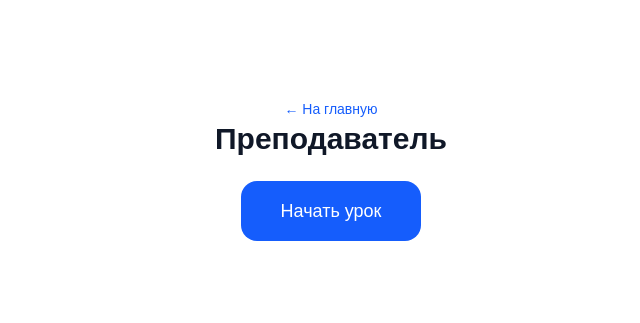
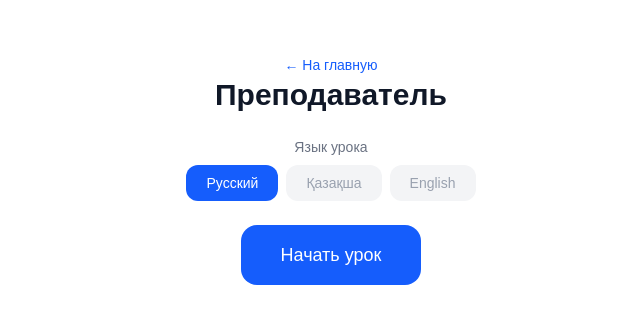
Before and after one commit to P12inc3/inclusivetalk, a Next.js app: page /teacher in a window 1280 px wide. Shown: the part 231-554 px from the top of the page, without its empty margins (309-949 px from the left). Built offline with nearby package versions, Linux system fonts and the light colour scheme; no server answers.

Commit message:
feat: language selection for teacher (Russian/Kazakh/English)

```diff
--- a/app/teacher/page.tsx
+++ b/app/teacher/page.tsx
@@ -4,6 +4,13 @@ import { useState, useRef, useEffect, useCallback } from 'react'
 import Link from 'next/link'
 
 type LessonState = 'idle' | 'connecting' | 'active' | 'stopped' | 'error'
+type Language = 'ru-RU' | 'kk-KZ' | 'en-US'
+
+const LANGUAGE_LABELS: Record<Language, string> = {
+  'ru-RU': 'Русский',
+  'kk-KZ': 'Қазақша',
+  'en-US': 'English',
+}
 
 function generateCode(): string {
   return Math.floor(100000 + Math.random() * 900000).toString()
@@ -14,6 +21,7 @@ const WS_URL = process.env.NEXT_PUBLIC_WS_URL ?? 'ws://localhost:3001/ws'
 
 export default function TeacherPage() {
   const [state, setState] = useState<LessonState>('idle')
+  const [language, setLanguage] = useState<Language>('ru-RU')
   const [code, setCode] = useState('')
   const [transcript, setTranscript] = useState('')
   const [connected, setConnected] = useState(false)
@@ -85,7 +93,7 @@ export default function TeacherPage() {
 
           // Start speech recognition after confirmed registration
           const recognition = new SpeechAPI()
-          recognition.lang = 'ru-RU'
+          recognition.lang = language
           recognition.continuous = true
           recognition.interimResults = true
           recognitionRef.current = recognition
@@ -148,7 +156,7 @@ export default function TeacherPage() {
         setErrorMsg('Не удалось подключиться к серверу')
       }
     }
-  }, [stopAll])
+  }, [stopAll, language])
 
   const stopLesson = useCallback(() => {
     console.log('[WS] Stopping lesson')
@@ -182,6 +190,24 @@ export default function TeacherPage() {
             ← На главную
           </Link>
           <h1 className="text-3xl font-bold text-gray-900 dark:text-white">Преподаватель</h1>
+          <div className="space-y-2">
+            <p className="text-sm text-gray-500 dark:text-gray-400">Язык урока</p>
+            <div className="flex flex-col sm:flex-row gap-2 justify-center">
+              {(['ru-RU', 'kk-KZ', 'en-US'] as const).map(lang => (
+                <button
+                  key={lang}
+                  onClick={() => setLanguage(lang)}
+                  className={`px-5 py-2 rounded-xl text-sm font-medium transition-colors ${
+                    language === lang
+                      ? 'bg-blue-600 text-white'
+                      : 'bg-gray-100 hover:bg-gray-200 text-gray-400 dark:bg-gray-800 dark:hover:bg-gray-700 dark:text-gray-500'
+                  }`}
+                >
+                  {LANGUAGE_LABELS[lang]}
+                </button>
+              ))}
+            </div>
+          </div>
           <button
             onClick={startLesson}
             className="block mx-auto px-10 py-4 bg-blue-600 hover:bg-blue-700 text-white text-lg font-medium rounded-2xl transition-colors"
@@ -259,9 +285,12 @@ export default function TeacherPage() {
         </div>
 
         {state === 'active' && (
-          <div className="flex items-center gap-2 text-red-500">
-            <span className="w-2 h-2 bg-red-500 rounded-full animate-pulse" />
-            <span className="text-sm font-medium">Идёт запись</span>
+          <div className="space-y-1">
+            <div className="flex items-center gap-2 text-red-500">
+              <span className="w-2 h-2 bg-red-500 rounded-full animate-pulse" />
+              <span className="text-sm font-medium">Идёт запись</span>
+            </div>
+            <p className="text-xs text-gray-400 pl-4">Язык: {LANGUAGE_LABELS[language]}</p>
           </div>
         )}
       </div>
```
